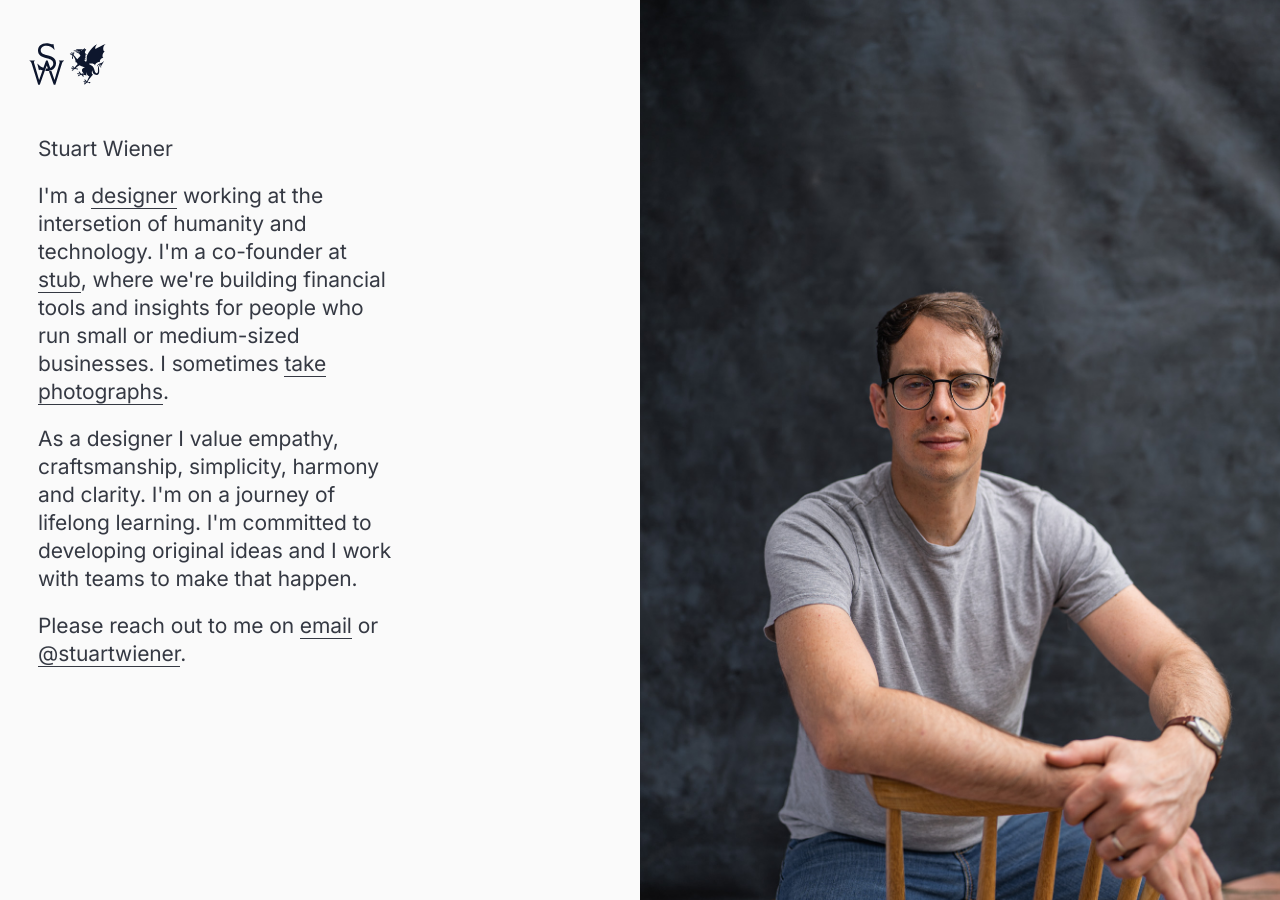
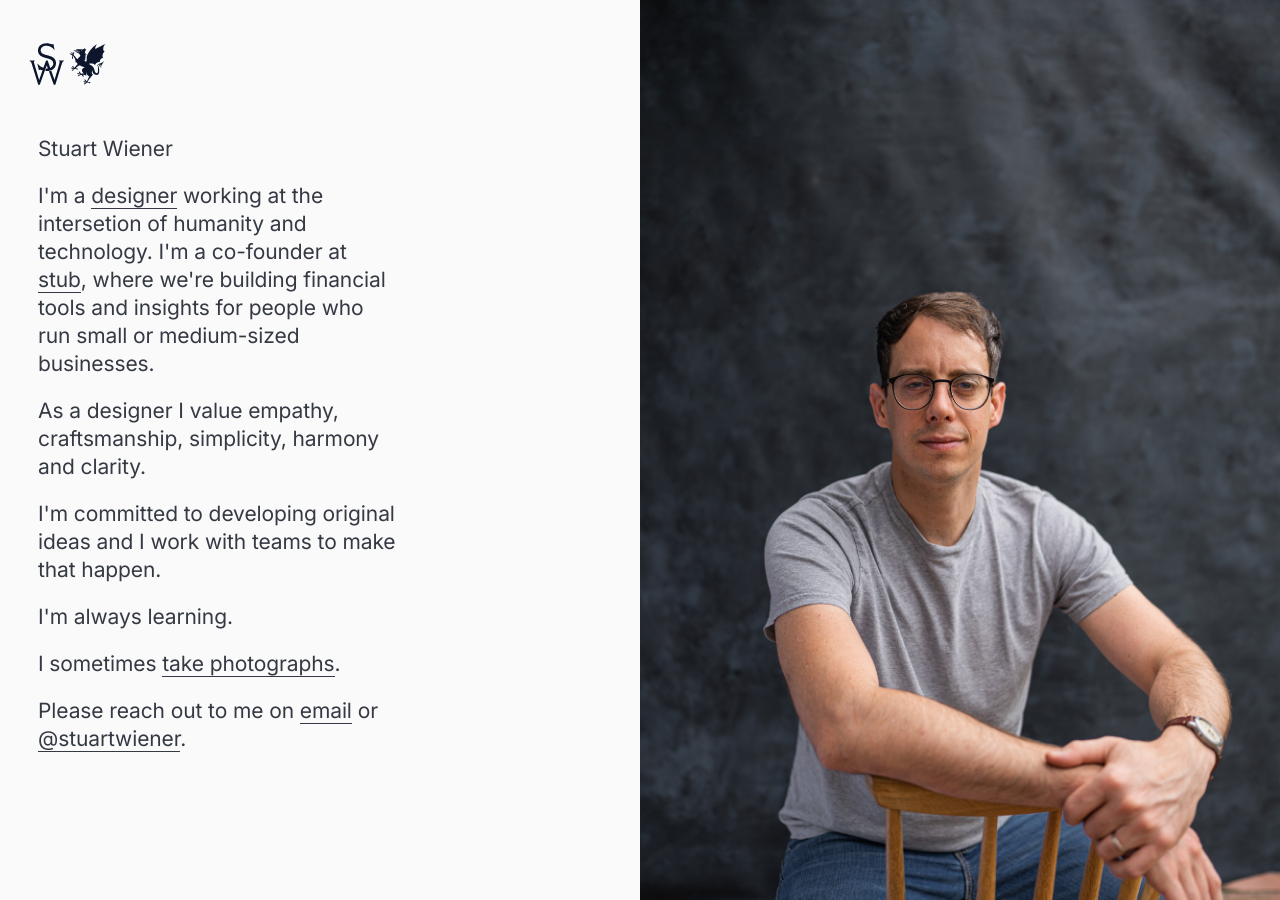
Before and after one commit to stuartwiener/stuartwiener.github.io, a Jekyll site: the page built from index.html, in a window 1280 px wide. Built offline with Jekyll 4.4.1, drawn with Linux system fonts in a browser that asks for light colours.

Commit message:
Update index.html

```diff
--- a/index.html
+++ b/index.html
@@ -6,8 +6,14 @@
 
 <h1>Stuart Wiener</h1>
 
-<p>I'm a <a href="https://www.linkedin.com/in/stuartwiener/">designer</a> working at the intersetion of humanity and technology. I'm a co-founder at <a href="https://stub.africa/">stub</a>, where we're building financial tools and insights for people who run small or medium-sized businesses. I sometimes <a href="https://www.instagram.com/stuartwiener/">take photographs</a>.</p>
+<p>I'm a <a href="https://www.linkedin.com/in/stuartwiener/">designer</a> working at the intersetion of humanity and technology. I'm a co-founder at <a href="https://stub.africa/">stub</a>, where we're building financial tools and insights for people who run small or medium-sized businesses.</p>
 
-<p>As a designer I value empathy, craftsmanship, simplicity, harmony and clarity. I'm on a journey of lifelong learning. I'm committed to developing original ideas and I work with teams to make that happen.</p>
+<p>As a designer I value empathy, craftsmanship, simplicity, harmony and clarity.</p>
+
+<p>I'm committed to developing original ideas and I work with teams to make that happen.</p>
+
+<p>I'm always learning.</p>
+
+<p>I sometimes <a href="https://www.instagram.com/stuartwiener/">take photographs</a>.</p>
 
 <p>Please reach out to me on <a onclick="window.location.href='mailto:hello'+'@'+'stuartwiener.com';">email</a> or <a href="https://twitter.com/stuartwiener">@stuartwiener</a>.</p>
```
